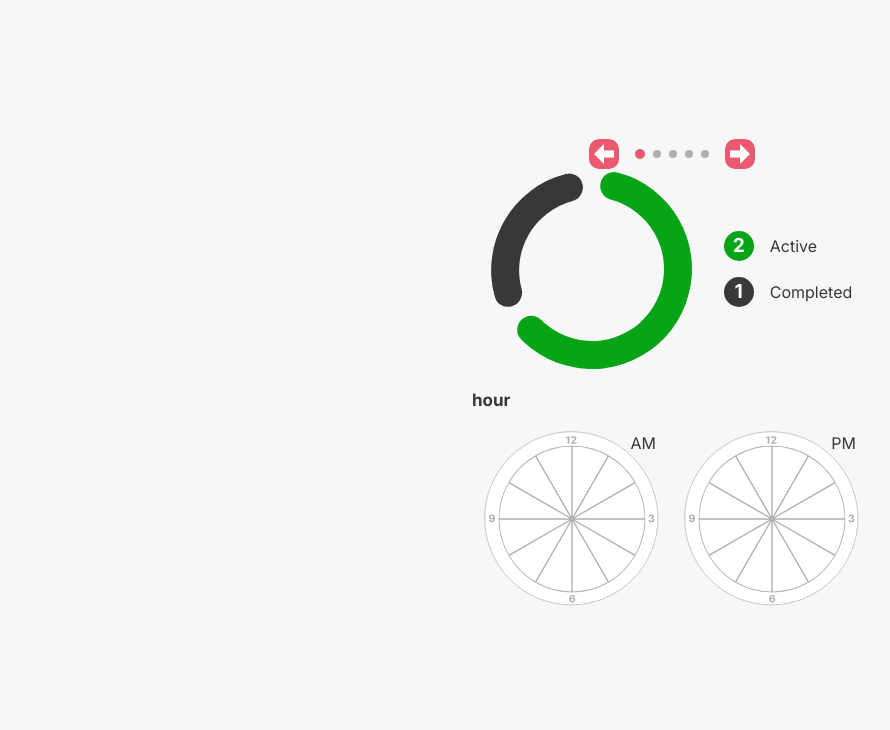
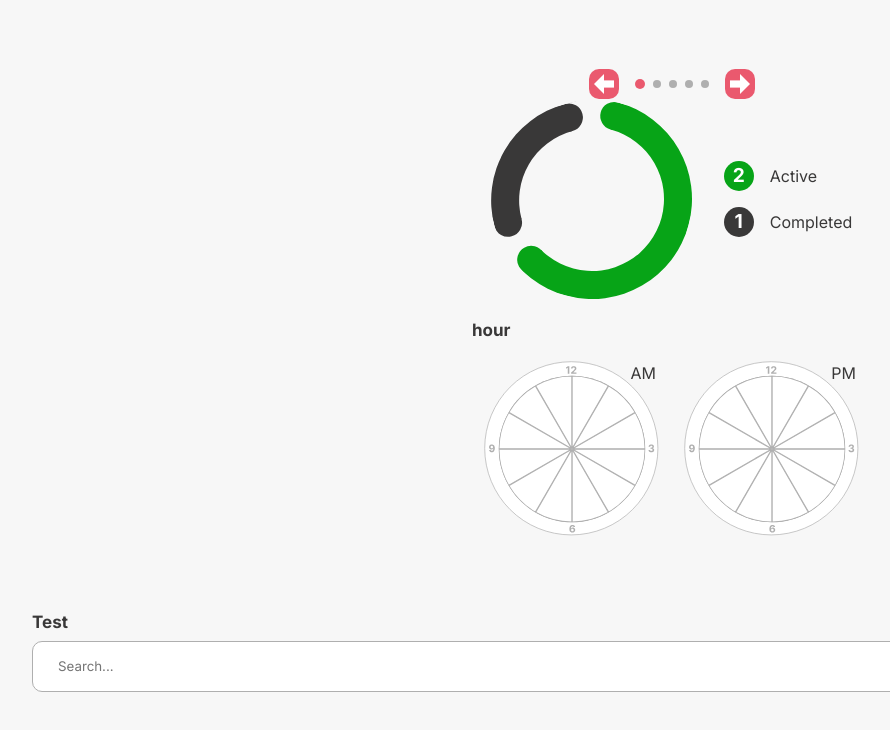
Before and after one commit to cs261-group46/cs261-group46-project, a React (Create React App) app: page /test in a window 1280 px wide. Shown: the top 730 px of the page, without its empty margins (8-898 px from the left). Built offline with nearby package versions, Linux system fonts and the light colour scheme.

Commit message:
create a start point for a draggable selector

```diff
--- /dev/null
+++ b/src/components/UI/FormInput/SearchSelect/DraggableSelectedOptions/DraggableSelectedOptions.module.css
@@ -0,0 +1,19 @@
+.SelectedOption {
+  padding: 3px 5px;
+  margin: 0 5px 0 0;
+  border: #AFAFAF 1px solid;
+  border-radius: 5px;
+  background-color: #F7F7F7;
+}
+
+.SelectedOption p,
+.SelectedOption button {
+  display: inline;
+  color: #393838;
+}
+
+.SelectedOption button {
+  background-color: #f7f7f7;
+  border: none;
+}
+/*# sourceMappingURL=DraggableSelectedOptions.module.css.map */
--- /dev/null
+++ b/src/components/UI/FormInput/SearchSelect/DraggableSelectedOptions/DraggableSelectedOptions.module.scss
@@ -0,0 +1,21 @@
+@import "../../../../../variables";
+
+.SelectedOption {
+  padding: 3px 5px;
+  // padding-right: 0;
+  margin: 0 5px 0 0;
+  border: $sq_light_gray 1px solid;
+  border-radius: 5px;
+  background-color: $sq_cream;
+
+  p,
+  button {
+    display: inline;
+    color: #393838;
+  }
+
+  button {
+    background-color: #f7f7f7;
+    border: none;
+  }
+}
--- /dev/null
+++ b/src/components/UI/FormInput/SearchSelect/DraggableSelectedOptions/DraggableSelectedOptions.tsx
@@ -0,0 +1,23 @@
+import React, { PropsWithChildren } from "react";
+import styles from "./DraggableSelectedOptions.module.scss";
+import { MultiSelectOptions, RemoveSelectedHandler } from "../SearchSelect.d";
+
+interface SelectedOptionsProps<T> {
+  selected: MultiSelectOptions<T>;
+  onRemoveSelected: RemoveSelectedHandler<T>;
+}
+
+function DraggableSelectedOptions<T>(props: PropsWithChildren<SelectedOptionsProps<T>>) {
+  const selected = props.selected.map((option, index) => (
+    <span className={styles.SelectedOption} key={index}>
+      <p>{option.label}</p>
+      <button onClick={props.onRemoveSelected.bind(null, option.value)}>
+        X
+      </button>
+    </span>
+  ));
+
+  return <div data-testid="DraggableSelectedOptions">{selected}</div>;
+}
+
+export default DraggableSelectedOptions;
--- a/src/components/UI/FormInput/SearchSelect/SearchSelect.tsx
+++ b/src/components/UI/FormInput/SearchSelect/SearchSelect.tsx
@@ -19,6 +19,9 @@ import {
 import SelectedOptions from "./SelectedOptions/SelectedOptions";
 import Autocomplete from "./Autocomplete/Autocomplete";
 import SystemMessage from "../../SystemMessage/SystemMessage";
+import DraggableSelectedOptions from "./DraggableSelectedOptions/DraggableSelectedOptions";
+
+type OptionsType = "span" | "draggable"
 
 interface MultiSelectProps<T> {
   id: string;
@@ -31,6 +34,7 @@ interface MultiSelectProps<T> {
   limit?: number;
   onChange: (input: MultiSelectOptions<T>) => void;
   onBlur: () => void;
+  type?: OptionsType
 }
 
 function SearchSelect<T>(props: PropsWithChildren<MultiSelectProps<T>>) {
@@ -43,6 +47,7 @@ function SearchSelect<T>(props: PropsWithChildren<MultiSelectProps<T>>) {
   const inputElement = useRef<HTMLSpanElement>(null);
 
   const { searchPromise } = props;
+  const type = props.type ?? "span"
 
   const removeExpertiseHandler: RemoveSelectedHandler<T> = (selected) => {
     const newExpertises = props.value.filter((x) => x.value !== selected);
@@ -131,10 +136,12 @@ function SearchSelect<T>(props: PropsWithChildren<MultiSelectProps<T>>) {
           styles.focusedWithResults
         }`}
       >
-        <SelectedOptions
-          selected={props.value}
-          onRemoveSelected={removeExpertiseHandler}
-        />
+        {type === "span" &&
+            <SelectedOptions
+                selected={props.value}
+                onRemoveSelected={removeExpertiseHandler}
+            />
+        }
 
         <span
           className={styles.search}
@@ -157,6 +164,11 @@ function SearchSelect<T>(props: PropsWithChildren<MultiSelectProps<T>>) {
           onAddSelected={addSelectedHandler}
         />
       )}
+      {type === "draggable" &&
+          <DraggableSelectedOptions
+              selected={props.value}
+              onRemoveSelected={removeExpertiseHandler}
+          />}
       <SystemMessage
         sort="inline"
         type="alert"
--- a/src/routes/ComponentPlaygound/ComponentPlaygound.tsx
+++ b/src/routes/ComponentPlaygound/ComponentPlaygound.tsx
@@ -3,11 +3,19 @@ import styles from './ComponentPlaygound.module.scss';
 import PageStepper from "../../components/UI/PageStepper/PageStepper";
 import PieView from "../../components/UI/PieView/PieView";
 import HoursInput from "../../components/UI/FormInput/HoursInput/HoursInput";
+import SearchSelect from "../../components/UI/FormInput/SearchSelect/SearchSelect";
+import { MultiSelectOptions } from "../../components/UI/FormInput/SearchSelect/SearchSelect.d";
+import useInput from "../../hooks/UseInput/UseInput";
 
 interface ComponentPlaygoundProps {}
 
 const ComponentPlaygound: FC<ComponentPlaygoundProps> = () => {
     const [page, setPage] = useState(0);
+    const {
+        enteredValue: searchValue,
+        changeHandler: searchChange,
+        blurHandler: searchBlur
+    } = useInput<MultiSelectOptions<string>>([], () => true)
 
     return <div className={styles.ComponentPlaygound} data-testid="ComponentPlaygound">
         <PageStepper page={page} setPage={setPage} maxPages={5}/>
@@ -16,6 +24,26 @@ const ComponentPlaygound: FC<ComponentPlaygoundProps> = () => {
             {fr: 1, fill: "#393838", label: "Completed"}
         ]}/>
         <HoursInput label={"hour"} isValid={true} value={[]} onChange={() => {}} onBlur={() => {}}/>
+
+        <SearchSelect
+            id={"search"}
+            label={"Test"}
+            isValid={true}
+            value={searchValue}
+            onChange={searchChange}
+            onBlur={searchBlur}
+            type={"draggable"}
+            searchPromise={_value => new Promise(resolve => setTimeout(() => resolve([
+                {
+                    label: "Test 1",
+                    value: "1"
+                },
+                {
+                    label: "Test 2",
+                    value: "2"
+                },
+            ]), 100))}
+        />
     </div>
 }
 
```
Also changed, not shown: 2 other files (tests, documents, lock files or other folders).
